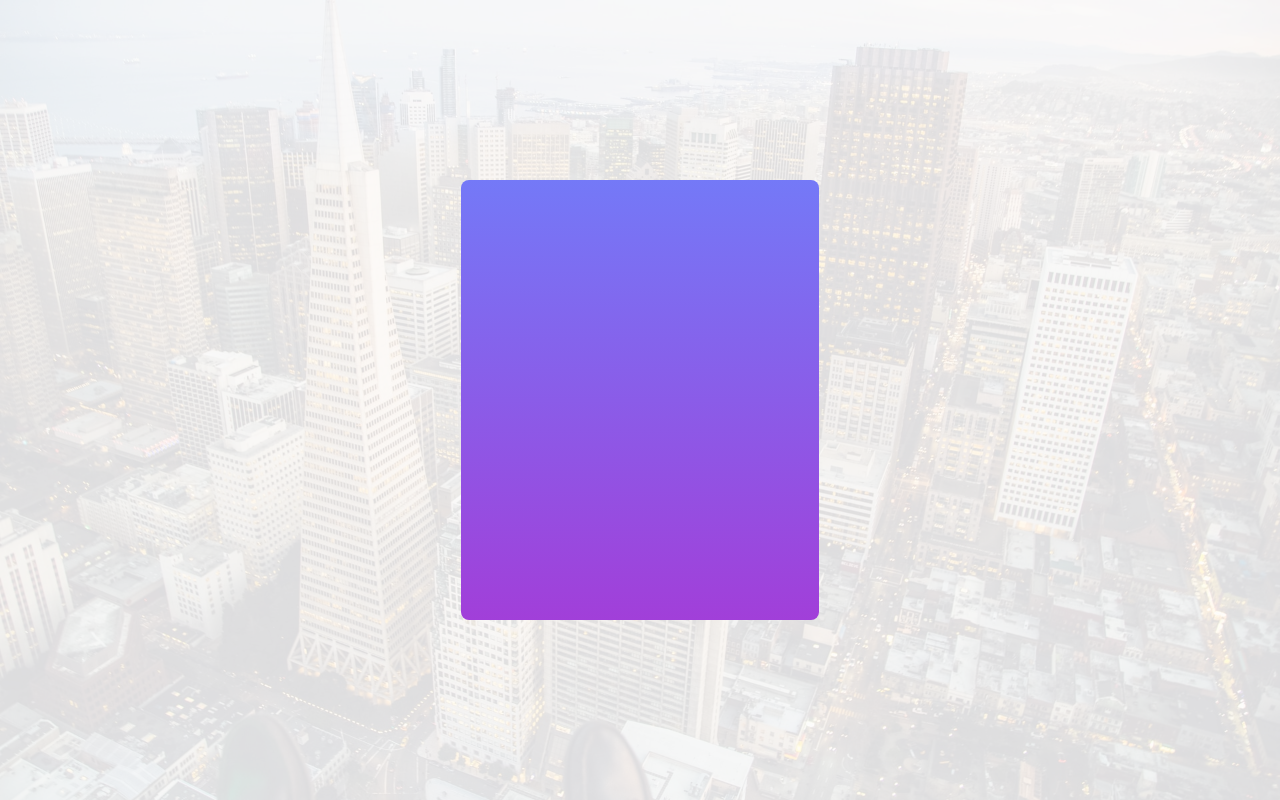
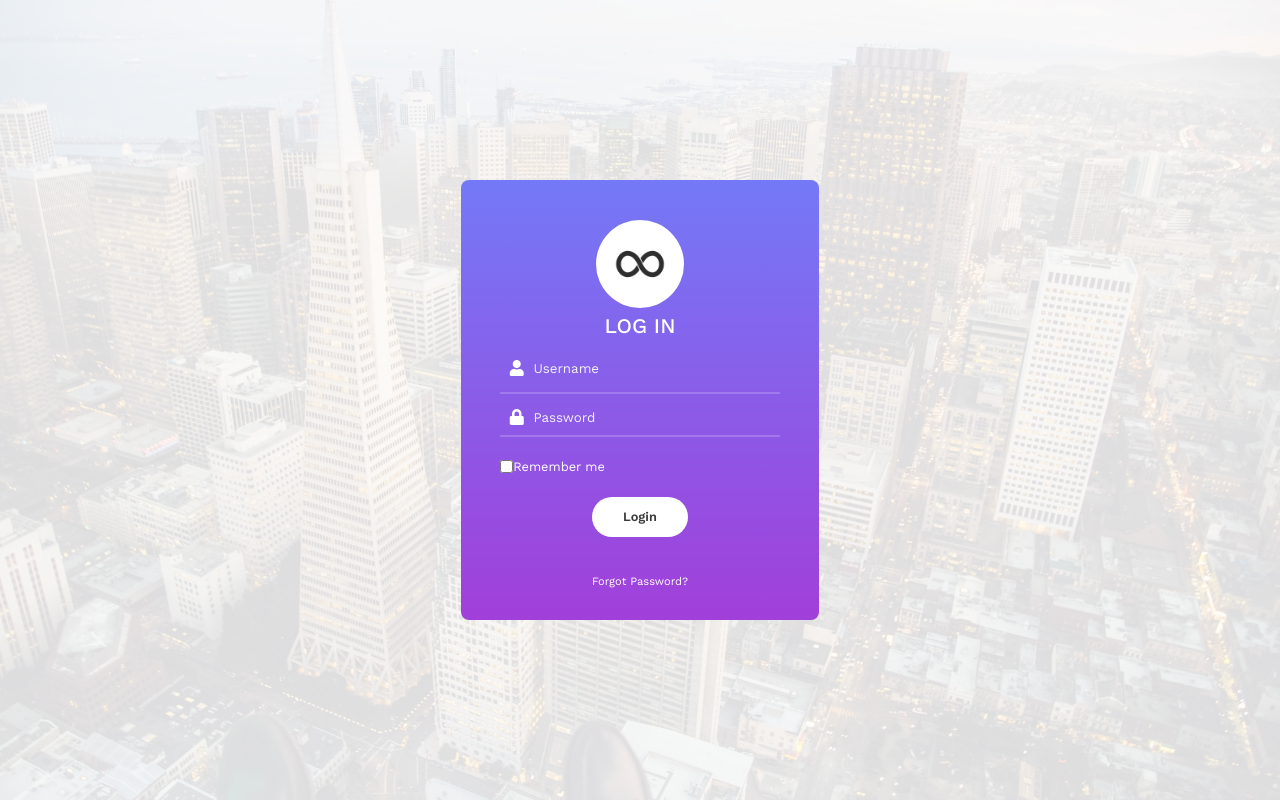
Before and after one commit to MahdiMajdian/login-page-css, a plain HTML site: page index.html in a window 1280 px wide. Drawn offline with Linux system fonts and the light colour scheme.

Commit message:
logo, inputs, submit and login options added

```diff
--- a/index.html
+++ b/index.html
@@ -1,17 +1,38 @@
 <!DOCTYPE html>
 <html lang="en">
   <head>
-    <meta charset="UTF-8">
-    <meta http-equiv="X-UA-Compatible" content="IE=edge">
-    <meta name="viewport" content="width=device-width, initial-scale=1.0">
+    <meta charset="UTF-8" />
+    <meta http-equiv="X-UA-Compatible" content="IE=edge" />
+    <meta name="viewport" content="width=device-width, initial-scale=1.0" />
     <title>HomeWork3</title>
-    <link rel="stylesheet" href="style.css" type="text/css">
-    <link rel="stylesheet" href="fontawsome/css/all.css" type="text/css">
+    <link rel="stylesheet" href="style.css" type="text/css" />
+    <link rel="stylesheet" href="fontawsome/css/all.css" type="text/css" />
   </head>
   <body>
     <div class="bg-image">
       <div class="container">
-        <div class="box"></div>
+        <div class="box">
+          <div class="profile">
+            <img src="images/logo.png" alt="logo" />
+          </div>
+          <p class="title">LOG IN</p>
+          <div class="input-user">
+            <i class="fa fa-user icon1"></i>
+            <input type="text" placeholder="Username" />
+          </div>
+          <div class="input-pass">
+            <i class="fa fa-lock"></i>
+            <input type="text" placeholder="Password" />
+          </div>
+          <div class="remember">
+              <input type="checkbox" name="remember" id="remember">
+              <label for="remember">Remember me</label>
+          </div>
+          <div class="input-submit">
+              Login
+          </div>
+          <a class="forgot" href="#">Forgot Password?</a>
+        </div>
       </div>
     </div>
   </body>
--- a/style.css
+++ b/style.css
@@ -44,6 +44,13 @@ body {
 div {
   display: flex;
 }
+a{
+    text-decoration: none;
+    color: white;
+}
+a:visited{
+    color: white;
+}
 .bg-image {
   width: 100%;
   height: 100%;
@@ -66,7 +73,83 @@ div {
   height: 55%;
   background: linear-gradient(180deg, #7479f7, #a13fd9);
   border-radius: 0.5rem;
-  justify-content: center;
+  justify-content: space-between;
   align-items: center;
   flex-direction: column;
 }
+.profile{
+    margin-top: 2.5rem;
+    width: 5.5rem;
+    height: 5.5rem;
+    background-color: white;
+    border-radius: 50%;
+    justify-content: center;
+    align-items: center;
+}
+.profile > img{
+    width: 60%;
+    height: 60%;
+}
+.title{
+    font-family: WorkSans-Medium;
+    font-size: 1.3rem;
+    color: white;
+}
+.input-user{
+    width: 78%;
+    align-items: center;
+    border-bottom: 2px solid rgba(255, 255, 255, 0.185);
+}
+.input-pass{
+    width: 78%;
+    border-bottom: 2px solid rgba(255, 255, 255, 0.185);
+}
+.input-user >i{
+    color: white;
+    padding: 0.6rem;
+}
+.input-pass >i{
+    color: white;
+    padding: 0.6rem;
+}
+.input-user>input{
+    margin: 1rem 0;
+}
+
+input{
+    outline: none;
+    border:none;
+    background-color: transparent;
+    color: rgba(255, 255, 255, 0.9);
+}
+input::placeholder{
+    color: rgba(255, 255, 255, 0.9);
+}
+.remember{
+    width: 78%;
+    justify-content: flex-start;
+    padding: 1rem;
+    padding-left: 0;
+}
+.remember > label{
+font-size: 0.8rem;
+color: white;
+}
+.input-submit{
+    width: 6rem;
+    height: 2.5rem;
+    align-items: center;
+    justify-content: center;
+    border-radius: 20rem;
+    font-size: 0.8rem;
+    font-family: WorkSans-SemiBold;
+    background-color: white;
+    color: #3a3a3a;
+}
+.input-submit:hover{
+    cursor: pointer;
+}
+.forgot{
+    margin: 2rem;
+    font-size: 0.7rem;
+}
```
Lines whose indentation alone changed are shown as unchanged.
